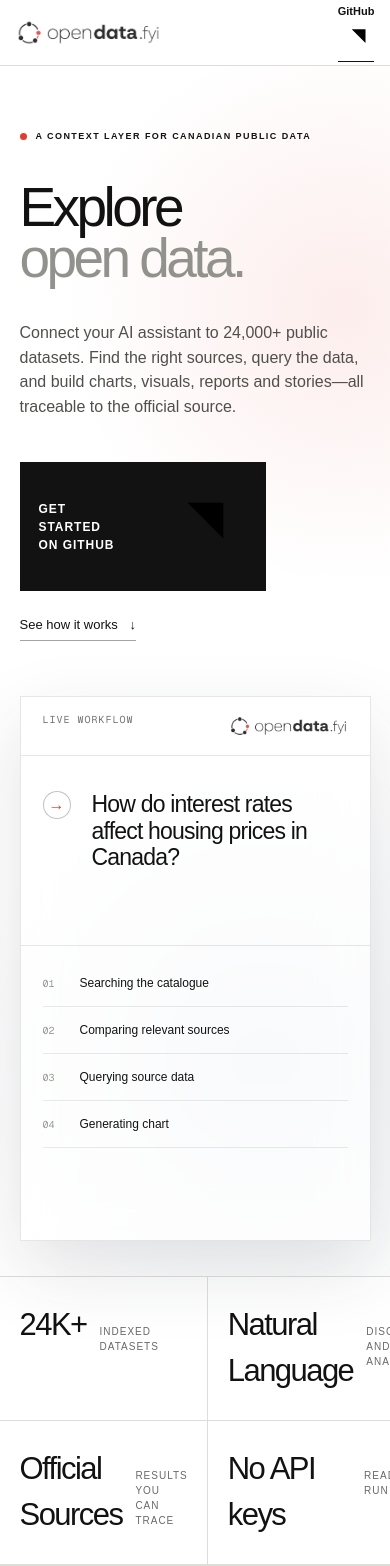
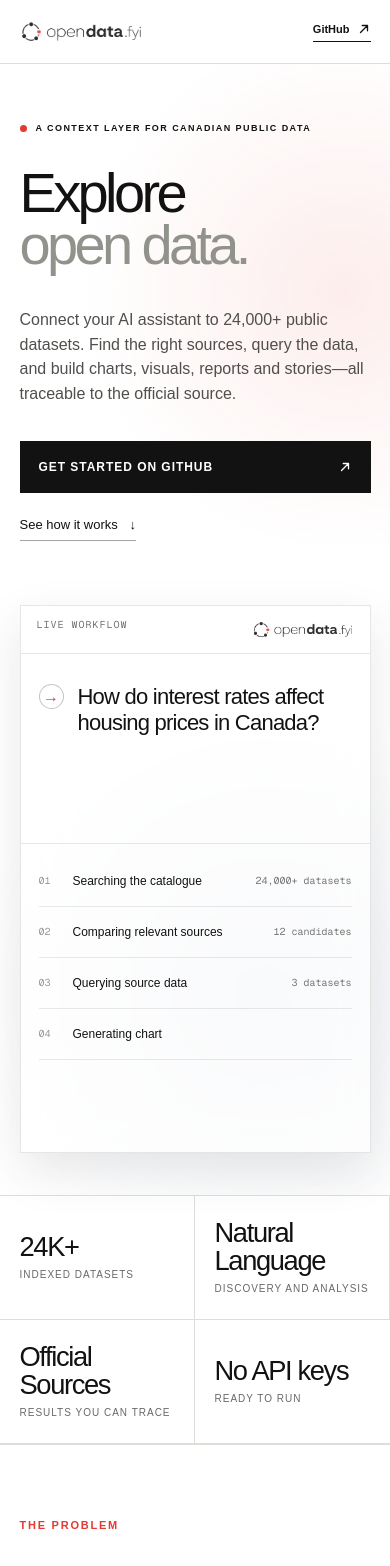
Before and after one commit to hsaripalli/opendatafyi-frontend, a Next.js app: page / in a window 390 px wide. Shown: the top 1566 px of the page. Built offline with nearby package versions, Linux system fonts and the light colour scheme.

Commit message:
Simplify workflow typing animation trigger for mobile

```diff
--- a/app/globals.css
+++ b/app/globals.css
@@ -38,7 +38,8 @@ main { overflow: hidden; }
 nav { display: flex; gap: 28px; font-size: 13px; }
 nav a, .footer-links a { transition: color .2s; }
 nav a:hover, .footer-links a:hover { color: var(--red); }
-.header-cta { border-bottom: 1px solid var(--ink); padding-bottom: 4px; font-size: 13px; font-weight: 600; }
+.header-cta { display: inline-flex; align-items: center; gap: 7px; border-bottom: 1px solid var(--ink); padding-bottom: 4px; font-size: 13px; font-weight: 600; }
+.arrow-icon { width: 14px; height: 14px; flex: 0 0 auto; fill: none; stroke: currentColor; stroke-width: 1.5; stroke-linecap: round; stroke-linejoin: round; }
 
 .hero {
   min-height: 725px;
@@ -206,39 +207,68 @@ footer { background: #fff; color: var(--ink); padding: 70px 4vw 30px; border-top
 }
 
 @media (max-width: 650px) {
-  .site-header { height: 66px; }
-  .brand-logo { height: 27px; }
+  .site-header { height: 64px; padding: 0 5vw; }
+  .brand-logo { height: 23px; }
   .header-cta { font-size: 11px; }
-  .hero-copy { min-height: 630px; padding: 64px 5vw 40px; }
-  .eyebrow { margin-bottom: 38px; font-size: 9px; }
-  h1 { font-size: 55px; }
+  .hero { min-height: 0; }
+  .hero-copy { min-height: 0; padding: 58px 5vw 64px; }
+  .eyebrow { margin-bottom: 32px; font-size: 9px; line-height: 1.4; }
+  h1 { font-size: clamp(46px, 15vw, 56px); }
   .lede { font-size: 16px; }
-  .actions { align-items: flex-start; flex-direction: column; gap: 24px; }
+  .actions { width: 100%; align-items: flex-start; flex-direction: column; gap: 22px; margin-top: 34px; }
+  .button { width: 100%; min-width: 0; }
   .compatibility { margin-top: 44px; line-height: 1.5; }
-  .demo-card { margin: 0 5vw 35px; min-height: 520px; }
-  .prompt { padding: 35px 22px; }
-  .workflow { padding: 14px 22px; }
-  .workflow-row { grid-template-columns: 25px 1fr; }
-  .workflow-row > span:last-child { display: none; }
+  .demo-card { margin: 0 5vw 42px; min-height: 0; box-shadow: 0 18px 45px rgba(44, 48, 55, .11); }
+  .demo-top { padding: 14px 16px; }
+  .workflow-logo { height: 19px; }
+  .prompt { height: 190px; min-height: 0; padding: 30px 18px; gap: 14px; }
+  .prompt p { font-size: 22px; line-height: 1.2; }
+  .prompt-icon { width: 25px; height: 25px; }
+  .workflow { padding: 12px 18px; }
+  .workflow-row { grid-template-columns: 25px minmax(0, 1fr) auto; gap: 9px; min-height: 51px; }
+  .workflow-row > span:last-child { display: block; white-space: nowrap; }
+  .demo-footer { flex-direction: column; gap: 9px; padding: 15px 18px; line-height: 1.35; }
+  .demo-footer .source-url { max-width: 100%; text-align: left; letter-spacing: 0; }
   .stat-strip { grid-template-columns: 1fr 1fr; }
-  .stat-strip div { padding: 25px 5vw; border-bottom: 1px solid var(--line); }
-  .stat-strip strong { font-size: 31px; }
-  .statement, .technical, .privacy { padding: 90px 5vw; grid-template-columns: 1fr; gap: 36px; }
-  h2 { font-size: 48px; }
+  .stat-strip div { min-height: 124px; padding: 23px 5vw; align-items: flex-start; justify-content: center; flex-direction: column; gap: 8px; border-bottom: 1px solid var(--line); }
+  .stat-strip strong { font-size: clamp(24px, 7vw, 29px); line-height: 1; }
+  .stat-strip span { line-height: 1.35; }
+  .statement, .technical, .privacy { padding: 72px 5vw; grid-template-columns: 1fr; gap: 30px; }
+  h2 { font-size: clamp(39px, 12vw, 48px); overflow-wrap: anywhere; }
   .two-col-copy { grid-template-columns: 1fr; gap: 20px; margin-top: 40px; }
-  .how, .questions, .faq, .get-started { padding: 90px 5vw; }
+  .how, .questions, .faq, .get-started { padding: 72px 5vw; }
+  .section-head { margin-bottom: 48px; }
   .steps { grid-template-columns: 1fr; }
-  .step { min-height: 235px; }
-  .step h3 { margin-top: 38px; }
-  .showcase-question { height: 280px; padding: 50px 0; font-size: 38px; }
+  .step { min-height: 205px; padding: 22px 0 !important; border-right: 0; }
+  .step h3 { margin-top: 34px; }
+  .showcase-question { height: 260px; padding: 42px 0; font-size: clamp(31px, 10vw, 38px); }
   .showcase-controls { grid-template-columns: 1fr 1fr; }
   .prompt-dots { grid-column: 1 / -1; grid-row: 1; justify-content: center; }
-  .get-started { gap: 55px; }
+  .get-started { gap: 44px; }
+  .start-copy h2 { margin: 24px 0; }
+  .start-copy .button { margin-top: 30px; }
   .code-window { margin: 0 -5vw; }
-  .faq { grid-template-columns: 1fr; gap: 55px; }
-  .final-cta { padding: 100px 5vw; }
+  .code-window pre { padding: 30px 20px; font-size: 10px; }
+  .code-note { padding: 16px 20px; grid-template-columns: 32px 1fr; }
+  .faq { grid-template-columns: 1fr; gap: 44px; }
+  .faq-item button { padding: 19px 4px; }
+  .final-cta { padding: 82px 5vw; }
+  .final-cta h2 { font-size: clamp(44px, 14vw, 58px); }
   .footer-brand, .footer-bottom { flex-direction: column; gap: 22px; }
-  .footer-links { display: grid; grid-template-columns: 1fr 1fr; gap: 20px; margin-top: 55px; }
+  .footer-brand .brand-logo { height: 29px; }
+  .footer-links { display: grid; grid-template-columns: 1fr 1fr; gap: 20px; margin-top: 48px; }
+}
+
+@media (max-width: 380px) {
+  .header-cta { font-size: 10px; }
+  .prompt { height: 205px; }
+  .workflow-row { grid-template-columns: 25px minmax(0, 1fr); }
+  .workflow-row > span:last-child { grid-column: 2; justify-self: start; margin-top: 3px; }
+  .stat-strip { grid-template-columns: 1fr; }
+  .stat-strip div { min-height: 105px; border-right: 0; }
+  .showcase-question { height: 285px; }
+  .showcase-controls { gap: 16px; }
+  .footer-links { grid-template-columns: 1fr; }
 }
 
 @media (prefers-reduced-motion: reduce) {
--- a/app/page.tsx
+++ b/app/page.tsx
@@ -49,37 +49,28 @@ export default function Home() {
   const [workflowLine, setWorkflowLine] = useState(0);
   const [workflowChar, setWorkflowChar] = useState(0);
   const [showWorkflowSource, setShowWorkflowSource] = useState(false);
-  const [workflowInView, setWorkflowInView] = useState(false);
   const workflowCardRef = useRef<HTMLDivElement>(null);
 
   useEffect(() => {
     const card = workflowCardRef.current;
-    if (!card || !("IntersectionObserver" in window)) {
-      setWorkflowInView(true);
-      return;
-    }
-
-    // Fallback timer for mobile browsers where IntersectionObserver may be delayed
-    const fallbackTimer = setTimeout(() => setWorkflowInView(true), 1000);
+    if (!card || !("IntersectionObserver" in window)) return;
 
     const observer = new IntersectionObserver(
       ([entry]) => {
         if (entry.isIntersecting) {
-          setWorkflowInView(true);
+          setWorkflowLine(0);
+          setWorkflowChar(0);
+          setShowWorkflowSource(false);
+          observer.disconnect();
         }
       },
-      { threshold: 0.05, rootMargin: "100px" },
+      { threshold: 0 },
     );
     observer.observe(card);
-    return () => {
-      clearTimeout(fallbackTimer);
-      observer.disconnect();
-    };
+    return () => observer.disconnect();
   }, []);
 
   useEffect(() => {
-    if (!workflowInView) return;
-
     let timer: ReturnType<typeof setTimeout>;
     if (workflowLine < workflowLines.length) {
       const currentLine = workflowLines[workflowLine];
@@ -102,7 +93,7 @@ export default function Home() {
     }
 
     return () => clearTimeout(timer);
-  }, [showWorkflowSource, workflowChar, workflowInView, workflowLine]);
+  }, [showWorkflowSource, workflowChar, workflowLine]);
 
   const typedWorkflowLine = (index: number) => {
     if (index < workflowLine) return workflowLines[index];
--- a/next.config.ts
+++ b/next.config.ts
@@ -1,5 +1,7 @@
 import type { NextConfig } from "next";
 
-const nextConfig: NextConfig = {};
+const nextConfig: NextConfig = {
+  allowedDevOrigins: ["192.168.1.170"],
+};
 
 export default nextConfig;
```
